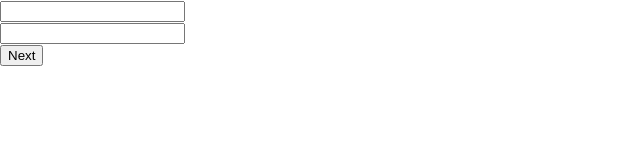
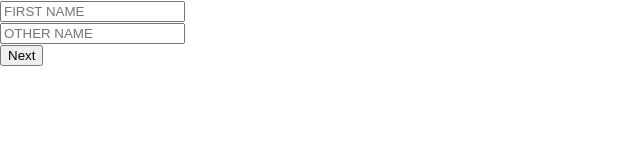
Before and after one commit to cupcakes439/React, a React (Create React App) app in the folder my-react/: page / in a window 1280 px wide. Shown: the top 160 px of the page, without its empty margins (0-640 px from the left). Built offline with nearby package versions, Linux system fonts and the light colour scheme.

Commit message:
Made some changes to assignment.js

```diff
--- a/my-react/src/component/Assignment.js
+++ b/my-react/src/component/Assignment.js
@@ -1,6 +1,6 @@
 import { useState } from "react"
 
-const Assignment = ()=> {
+const Assignment = ({ placeholder })=> {
      const [name , setName] = useState("")
      const [otherNames , setOtherNames] = useState("")
      const [email, setEmail] = useState("")
@@ -33,20 +33,20 @@ const Assignment = ()=> {
             {
                 count==0?
                 <div>
-                    <input type="text" value={name} onChange={nameValue}/> <br/>
-                    <input type="text" value={otherNames} onChange={otherNamesValue}/> <br/>
+                    <input type="text" value={name} onChange={nameValue} placeholder={placeholder.placeholder1}/> <br/>
+                    <input type="text" value={otherNames} onChange={otherNamesValue} placeholder={placeholder.placeholder2}/> <br/>
                     <button onClick={increment}>Next</button>
                 </div>:
                 count==1?
                 <div>
-                    <input type="email" value={email} onChange={emailValue}/> <br/>
-                    <input type="tel" value={phone} onChange={phoneValue}/> <br/>
+                    <input type="email" value={email} onChange={emailValue} placeholder={placeholder.placeholder3}/> <br/>
+                    <input type="tel" value={phone} onChange={phoneValue}placeholder={placeholder.placeholder4}/> <br/>
                     <button onClick={decrement}>Prev</button>
                     <button onClick={increment}>Next</button>
                 </div>:
                 count==2?
                 <div>
-                    <input type="password" value={password} onChange={passwordValue}/> <br/>
+                    <input type="password" value={password} onChange={passwordValue} placeholder={placeholder.placeholder5}/> <br/>
                     <button onClick={decrement}>Prev</button>
                     <button onClick={submit}>Submit</button>
                 </div>:
```
